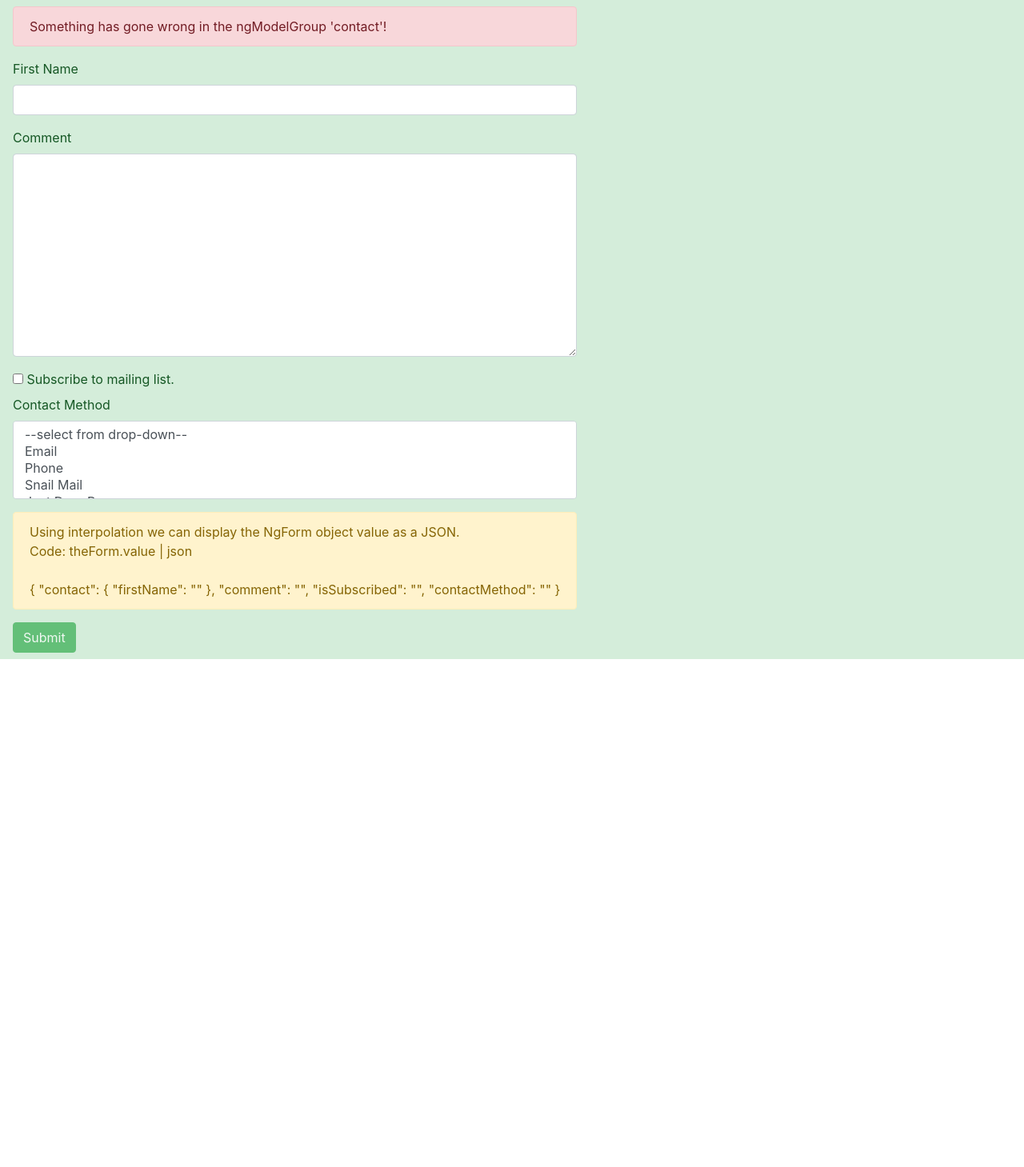
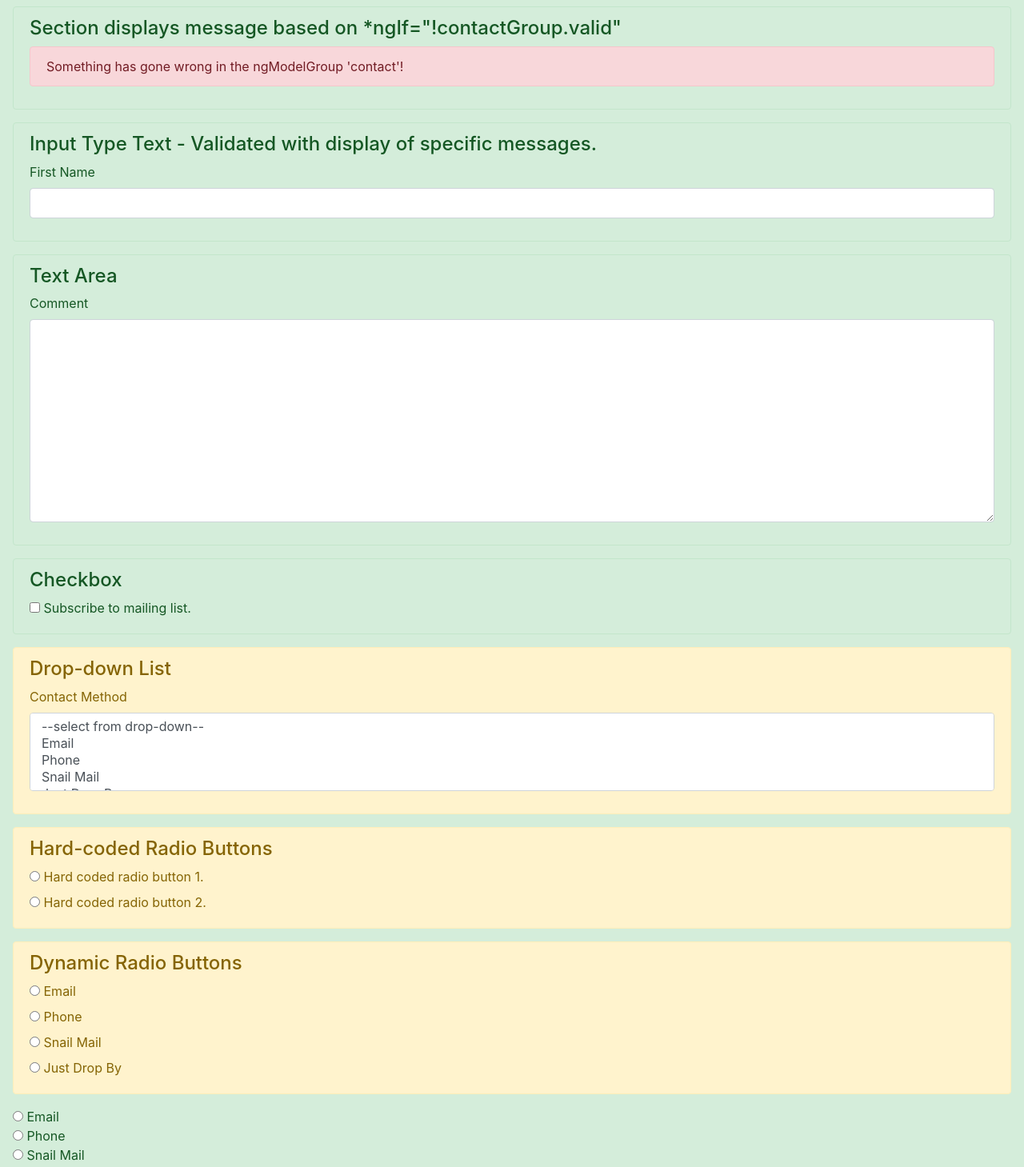
Before and after one commit to clgrogan/TemplateDrivenForms-NG, an Angular app: page / in a window 1280 px wide. Shown: the top 1459 px of the page at 80% size. Before the commit the page ends 824 px from the top, so only its background shows below. Built offline with nearby package versions, Linux system fonts and the light colour scheme.

Commit message:
+ dynamic and hard coded radio buttons.

```diff
--- a/src/app/contact-form/contact-form.component.html
+++ b/src/app/contact-form/contact-form.component.html
@@ -1,11 +1,16 @@
 <section class="navbar alert-success">
   <form #theForm="ngForm" (ngSubmit)="submit(theForm)">
     <section ngModelGroup="contact" #contactGroup="ngModelGroup">
+      <section class="alert alert-success">
+        <h4>Section displays message based on *ngIf="!contactGroup.valid"</h4>
         <div *ngIf="!contactGroup.valid">
           <p class="alert alert-danger">
             Something has gone wrong in the ngModelGroup 'contact'!
           </p>
         </div>
+      </section>
+      <section class="alert alert-success">
+        <h4>Input Type Text - Validated with display of specific messages.</h4>
         <section class="form-group">
           <label for="firstName">First Name</label>
           <input
@@ -38,6 +43,10 @@
           </section>
         </section>
       </section>
+    </section>
+
+    <section class="alert alert-success">
+      <h4>Text Area</h4>
       <section class="form-group">
         <label for="comment">Comment</label
         ><textarea
@@ -49,12 +58,20 @@
           class="form-control"
         ></textarea>
       </section>
+    </section>
+
+    <section class="alert alert-success">
+      <h4>Checkbox</h4>
       <section class="checkbox">
         <label>
           <input ngModel type="checkbox" name="isSubscribed" /> Subscribe to
           mailing list.
         </label>
       </section>
+    </section>
+
+    <section class="alert alert-warning">
+      <h4>Drop-down List</h4>
       <section class="form-group">
         <label for="contactMethod">Contact Method</label>
         <select
@@ -70,6 +87,45 @@
           }}</option>
         </select>
       </section>
+    </section>
+
+    <section class="alert alert-warning">
+      <h4>Hard-coded Radio Buttons</h4>
+      <section class="radio">
+        <label>
+          <input ngModel type="radio" name="contactMethodRadioHC" value="1" />
+          Hard coded radio button 1.
+        </label>
+      </section>
+      <section class="radio">
+        <label>
+          <input ngModel type="radio" name="contactMethodRadioHC" value="2" />
+          Hard coded radio button 2.
+        </label>
+      </section>
+    </section>
+
+    <section class="alert alert-warning">
+      <h4>Dynamic Radio Buttons</h4>
+      <section class="radio" *ngFor="let contactMethod of contactMethods">
+        <label>
+          <input
+            ngModel
+            type="radio"
+            name="contactMethodRadioDynamic"
+            [value]="contactMethod.id"
+          />
+          {{ contactMethod.name }}
+        </label>
+      </section>
+    </section>
+
+    <section class="radio" *ngFor="let element of contactMethods">
+      <!-- <label> -->
+      <input ngModel type="radio" name="nameOfInput" [value]="element.id" />
+      {{ element.name }}
+      <!-- </label> -->
+    </section>
     <p class="alert alert-warning">
       Using interpolation we can display the NgForm object value as a JSON.
       <br />
```
Lines whose indentation alone changed are shown as unchanged.
